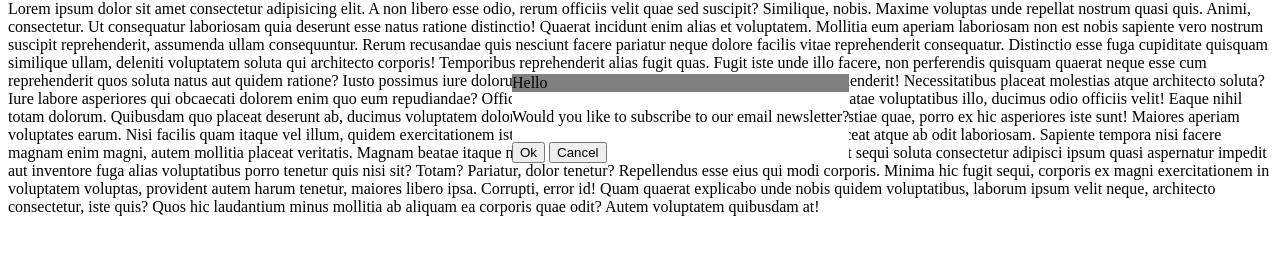
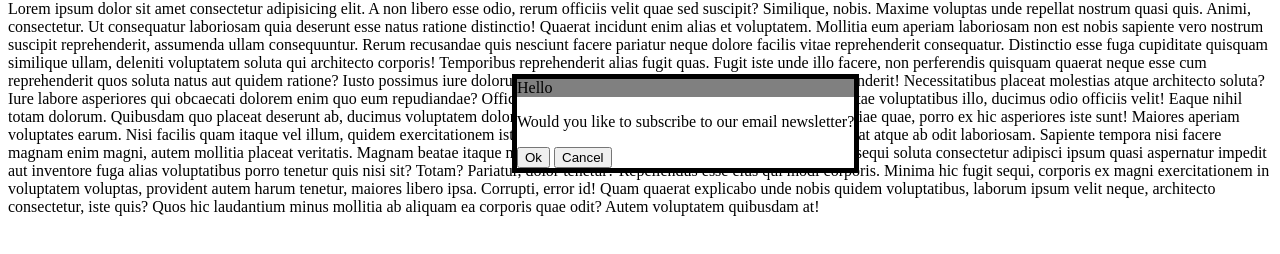
Before and after one commit to daniel1dolan/Html-Css, a plain HTML site: page flexbox/modal_dialog.html in a window 1280 px wide. Shown: the part 246-500 px from the top of the page. Drawn offline with Linux system fonts and the light colour scheme.

Commit message:
border added

```diff
--- a/flexbox/modal_dialog.html
+++ b/flexbox/modal_dialog.html
@@ -13,6 +13,7 @@
         top: 40%;
         flex-direction: column;
         background-color: white;
+        border: black solid 5px;
     }
     .modal-header{
         background-color: grey;
```
